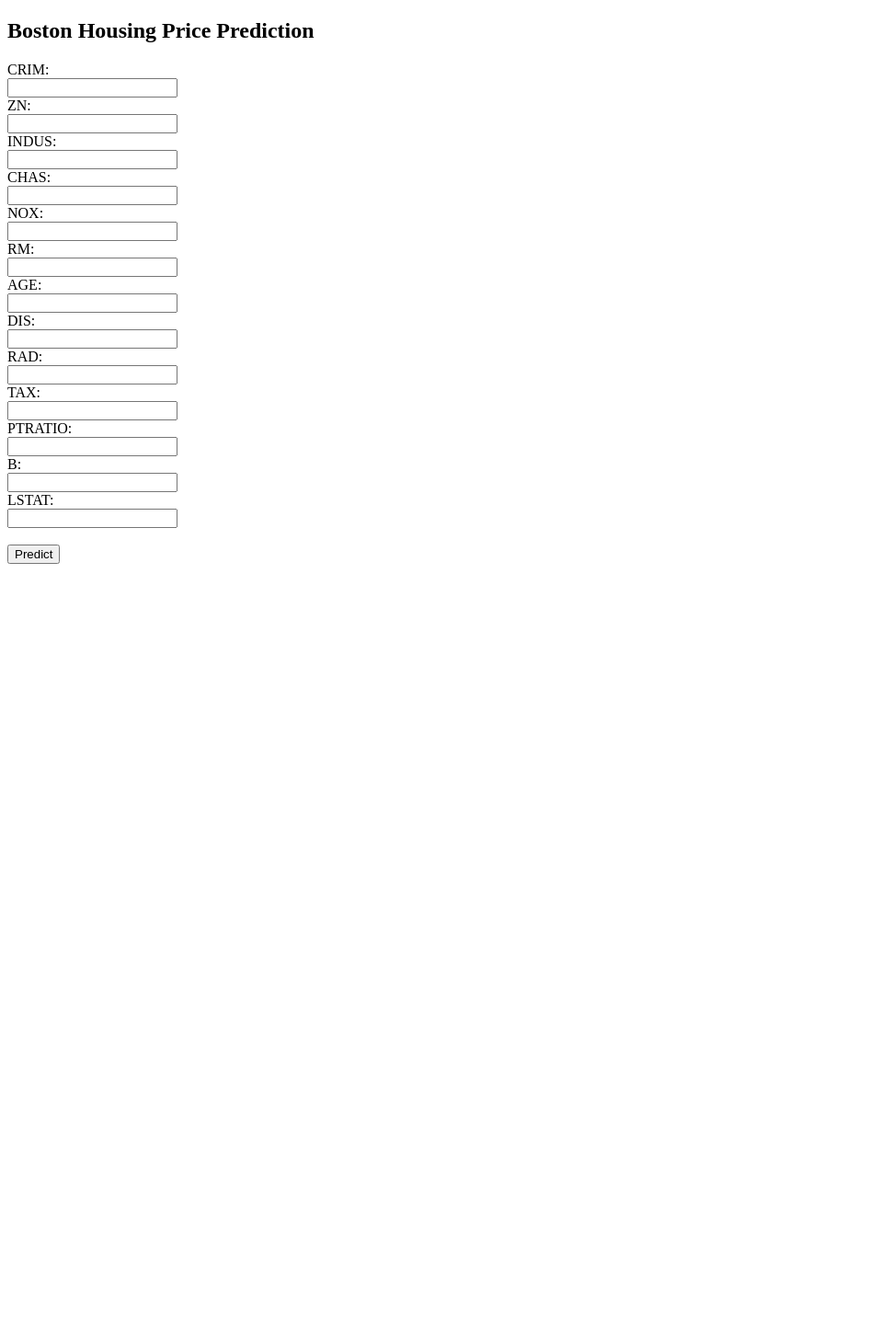
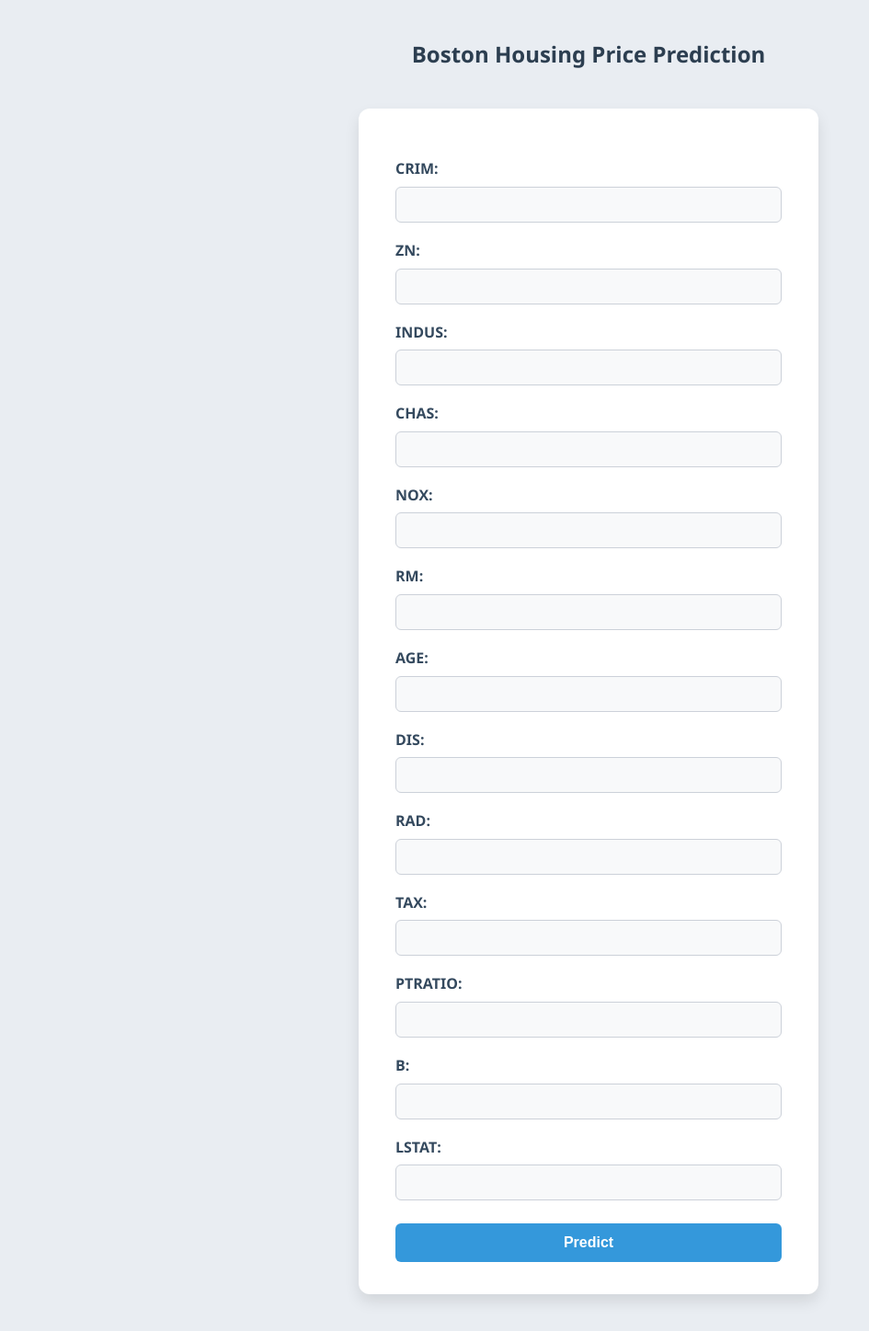
Before and after one commit to trevor-09/Boston_House_Price_Prediction, a Flask app: page / in a window 1280 px wide. Shown: the whole page at 92% size, without its empty margins (0-945 px from the left). Before the commit the page ends 613 px from the top, so only its background shows below. Run offline with Flask 3, Linux system fonts and the light colour scheme; parts of the project's set-up code (start-up, migrations or seed data) failed here and were passed over.

Commit message:
initial commit

```diff
--- a/templates/index.html
+++ b/templates/index.html
@@ -1,58 +1,152 @@
 <!DOCTYPE html>
-<html>
+<html lang="en">
 <head>
+    <meta charset="UTF-8">
     <title>Boston Housing Price Prediction</title>
+    <style>
+        * {
+            margin: 0;
+            padding: 0;
+            box-sizing: border-box;
+        }
+
+        body {
+            font-family: 'Segoe UI', Tahoma, Geneva, Verdana, sans-serif;
+            background-color: #e9edf2;
+            color: #333;
+            line-height: 1.6;
+        }
+
+        h2 {
+            text-align: center;
+            margin-top: 40px;
+            color: #2c3e50;
+        }
+
+        form {
+            max-width: 500px;
+            margin: 40px auto;
+            background-color: #ffffff;
+            padding: 35px 40px;
+            border-radius: 12px;
+            box-shadow: 0 8px 16px rgba(0, 0, 0, 0.1);
+        }
+
+        label {
+            display: block;
+            margin-top: 18px;
+            font-weight: 600;
+            color: #34495e;
+        }
+
+        input[type="text"] {
+            width: 100%;
+            padding: 10px 12px;
+            margin-top: 6px;
+            border: 1px solid #ccd1d9;
+            border-radius: 6px;
+            background-color: #f8f9fa;
+            font-size: 15px;
+            transition: border-color 0.3s ease, box-shadow 0.3s ease;
+        }
+
+        input[type="text"]:focus {
+            border-color: #3498db;
+            outline: none;
+            box-shadow: 0 0 4px rgba(52, 152, 219, 0.3);
+        }
+
+        input[type="submit"] {
+            width: 100%;
+            background-color: #3498db;
+            color: white;
+            padding: 12px;
+            margin-top: 25px;
+            border: none;
+            border-radius: 6px;
+            font-size: 16px;
+            font-weight: bold;
+            cursor: pointer;
+            transition: background-color 0.3s ease;
+        }
+
+        input[type="submit"]:hover {
+            background-color: #2980b9;
+        }
+
+        /* Predicted Price Styling */
+        .prediction-box {
+            max-width: 500px;
+            margin: 20px auto;
+            padding: 20px;
+            background-color: #dff0d8;
+            color: #2e7d32;
+            border: 1px solid #c3e6cb;
+            border-radius: 10px;
+            font-size: 20px;
+            font-weight: bold;
+            text-align: center;
+            box-shadow: 0 6px 12px rgba(0, 0, 0, 0.05);
+            animation: fadeIn 1s ease-in-out;
+        }
+
+        @keyframes fadeIn {
+            from { opacity: 0; transform: translateY(10px); }
+            to { opacity: 1; transform: translateY(0); }
+        }
+    </style>
 </head>
 <body>
+
     <h2>Boston Housing Price Prediction</h2>
+
     <form action="/predict" method="post">
+        <label for="CRIM">CRIM:</label>
+        <input type="text" name="CRIM" id="CRIM">
 
-        <label>CRIM:</label><br>
-        <input type="text" name="CRIM"><br>
+        <label for="ZN">ZN:</label>
+        <input type="text" name="ZN" id="ZN">
 
-        <label>ZN:</label><br>
-        <input type="text" name="ZN"><br>
+        <label for="INDUS">INDUS:</label>
+        <input type="text" name="INDUS" id="INDUS">
 
-        <label>INDUS:</label><br>
-        <input type="text" name="INDUS"><br>
+        <label for="CHAS">CHAS:</label>
+        <input type="text" name="CHAS" id="CHAS">
 
-        <label>CHAS:</label><br>
-        <input type="text" name="CHAS"><br>
+        <label for="NOX">NOX:</label>
+        <input type="text" name="NOX" id="NOX">
 
-        <label>NOX:</label><br>
-        <input type="text" name="NOX"><br>
+        <label for="RM">RM:</label>
+        <input type="text" name="RM" id="RM">
 
-        <label>RM:</label><br>
-        <input type="text" name="RM"><br>
+        <label for="AGE">AGE:</label>
+        <input type="text" name="AGE" id="AGE">
 
-        <label>AGE:</label><br>
-        <input type="text" name="AGE"><br>
+        <label for="DIS">DIS:</label>
+        <input type="text" name="DIS" id="DIS">
 
-        <label>DIS:</label><br>
-        <input type="text" name="DIS"><br>
+        <label for="RAD">RAD:</label>
+        <input type="text" name="RAD" id="RAD">
 
-        <label>RAD:</label><br>
-        <input type="text" name="RAD"><br>
+        <label for="TAX">TAX:</label>
+        <input type="text" name="TAX" id="TAX">
 
-        <label>TAX:</label><br>
-        <input type="text" name="TAX"><br>
+        <label for="PTRATIO">PTRATIO:</label>
+        <input type="text" name="PTRATIO" id="PTRATIO">
 
-        <label>PTRATIO:</label><br>
-        <input type="text" name="PTRATIO"><br>
+        <label for="B">B:</label>
+        <input type="text" name="B" id="B">
 
-        <label>B:</label><br>
-        <input type="text" name="B"><br>
+        <label for="LSTAT">LSTAT:</label>
+        <input type="text" name="LSTAT" id="LSTAT">
 
-        <label>LSTAT:</label><br>
-        <input type="text" name="LSTAT"><br>
-
-        <br>
         <input type="submit" value="Predict">
-
     </form>
 
     {% if prediction_text %}
-        <h3>{{ prediction_text }}</h3>
+        <div class="prediction-box">
+            {{ prediction_text }}
+        </div>
     {% endif %}
 
 </body>
```
